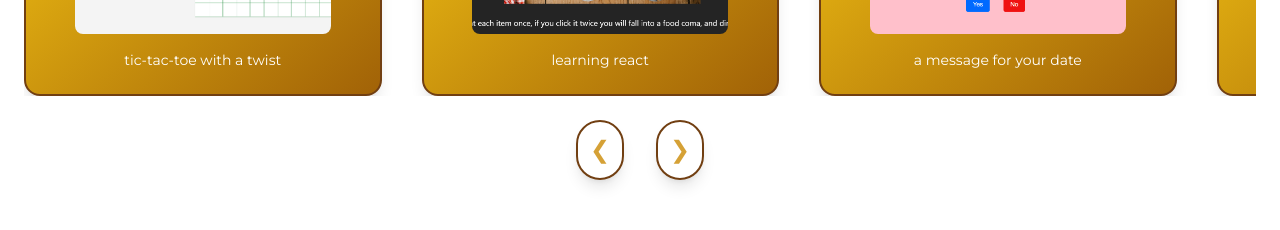
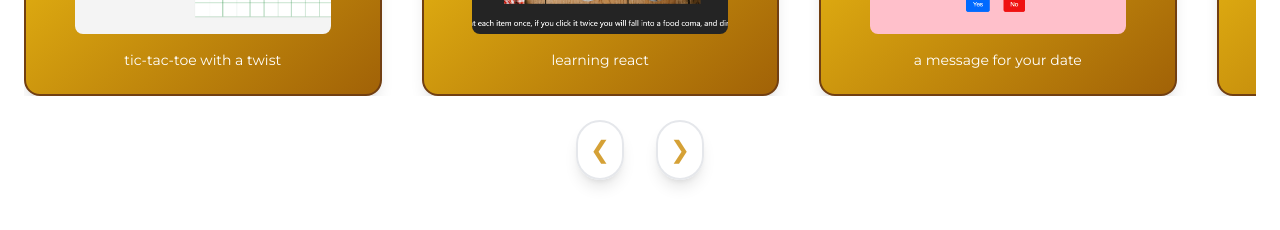
Before and after one commit to jakuzzibubbles/portfolio-white, a React (Vite) app: page / in a window 1280 px wide. Shown: the part 1240-1470 px from the top of the page. Built offline with nearby package versions, Linux system fonts and the light colour scheme.

Commit message:
Update Projects and Tabs components
- Refactor Projects.jsx to improve performance
- Enhance Tabs.jsx with new tab switching logic

```diff
--- a/src/Projects.jsx
+++ b/src/Projects.jsx
@@ -56,13 +56,13 @@ const Projects = () => {
       <div className="flex justify-center items-center gap-8 mt-6">
         <button
           onClick={() => swiperRef.current.swiper.slidePrev()}
-          className="bg-transparent text-yellow-600/80 text-2xl p-3 rounded-full shadow-lg transform transition-transform hover:scale-150 border-2 border-yellow-900"
+          className="bg-transparent text-yellow-600/80 text-2xl p-3 rounded-full shadow-lg transform transition-transform hover:scale-125 border-2"
         >
           ❮
         </button>
         <button
           onClick={() => swiperRef.current.swiper.slideNext()}
-          className="bg-transparent text-yellow-600/80 text-2xl p-3 rounded-full shadow-lg transform transition-transform hover:scale-150 border-2 border-yellow-900"
+          className="bg-transparent text-yellow-600/80 text-2xl p-3 rounded-full shadow-lg transform transition-transform hover:scale-125 border-2"
         >
           ❯
         </button>
--- a/src/Tabs.jsx
+++ b/src/Tabs.jsx
@@ -59,7 +59,7 @@ const Tabs = () => {
                 size={30}
                 className={`text-yellow-800 sm:size-24 my-2 cursor-pointer ${
                   activeTab === "all"
-                    ? "hover:scale-125 transition-transform duration-200"
+                    ? "hover:scale-150 transition-transform duration-200"
                     : ""
                 }`}
                 onClick={() => handleSkillClick(skill.type)}
```
